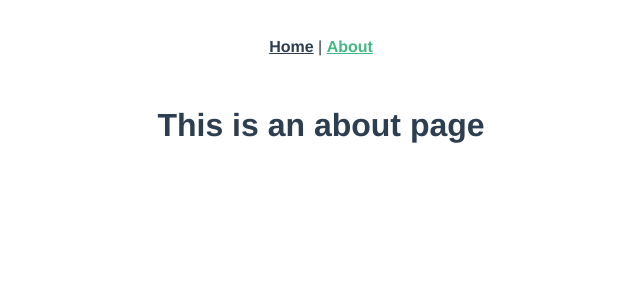
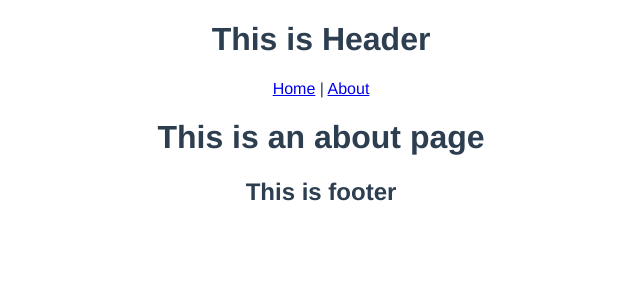
Before and after one commit to 19gvi09/fintech-hackathon-frontend, a Vue app: page /about in a window 1280 px wide. Shown: the top 300 px of the page, without its empty margins (319-959 px from the left). Built offline with nearby package versions, Linux system fonts and the light colour scheme.

Commit message:
initial commit

```diff
--- a/src/App.vue
+++ b/src/App.vue
@@ -1,10 +1,21 @@
 <template>
-  <div id="nav">
-    <router-link to="/">Home</router-link> |
-    <router-link to="/about">About</router-link>
-  </div>
-  <router-view/>
+    <Header />
+    <router-view/>
+    <Footer />
 </template>
+
+<script>
+import Header from './components/Header.vue'
+import Footer from './components/Footer.vue'
+
+export default {
+    name: "App",
+    components: {
+        Header,
+        Footer
+    },
+}
+</script>
 
 <style lang="scss">
 #app {
@@ -14,17 +25,4 @@
   text-align: center;
   color: #2c3e50;
 }
-
-#nav {
-  padding: 30px;
-
-  a {
-    font-weight: bold;
-    color: #2c3e50;
-
-    &.router-link-exact-active {
-      color: #42b983;
-    }
-  }
-}
 </style>
--- /dev/null
+++ b/src/components/Footer.vue
@@ -0,0 +1,5 @@
+<template>
+    <div>
+        <h2>This is footer</h2>
+    </div>
+</template>
--- /dev/null
+++ b/src/components/Header.vue
@@ -0,0 +1,9 @@
+<template>
+    <div>
+        <h1>This is Header</h1>
+        <div id="nav">
+            <router-link to="/">Home</router-link> |
+            <router-link to="/about">About</router-link>
+        </div>
+    </div>
+</template>
--- a/src/views/About.vue
+++ b/src/views/About.vue
@@ -1,5 +1,5 @@
 <template>
-  <div class="about">
+  <div>
     <h1>This is an about page</h1>
   </div>
 </template>
```
